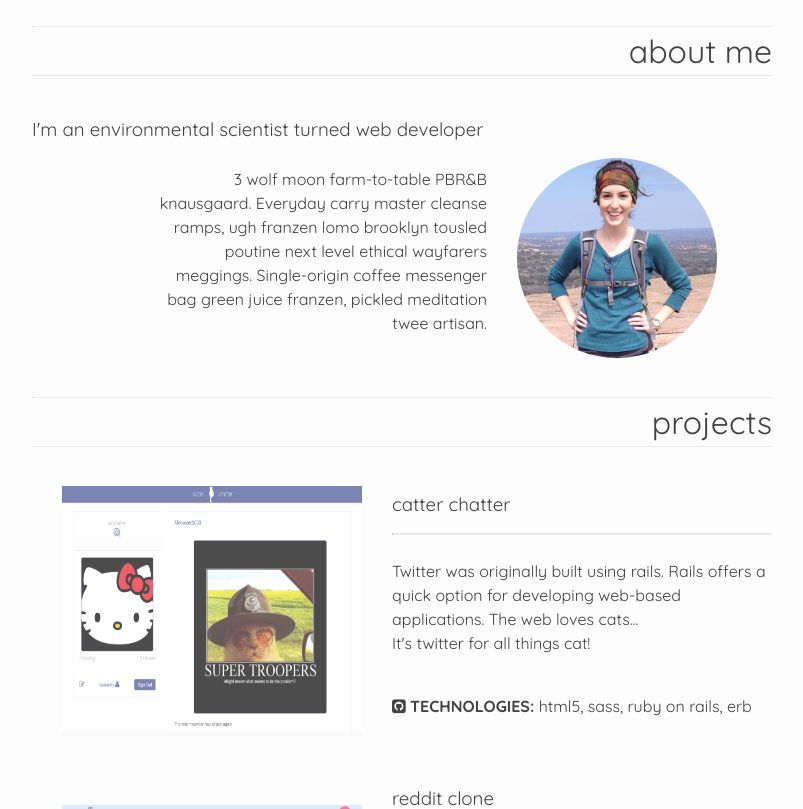
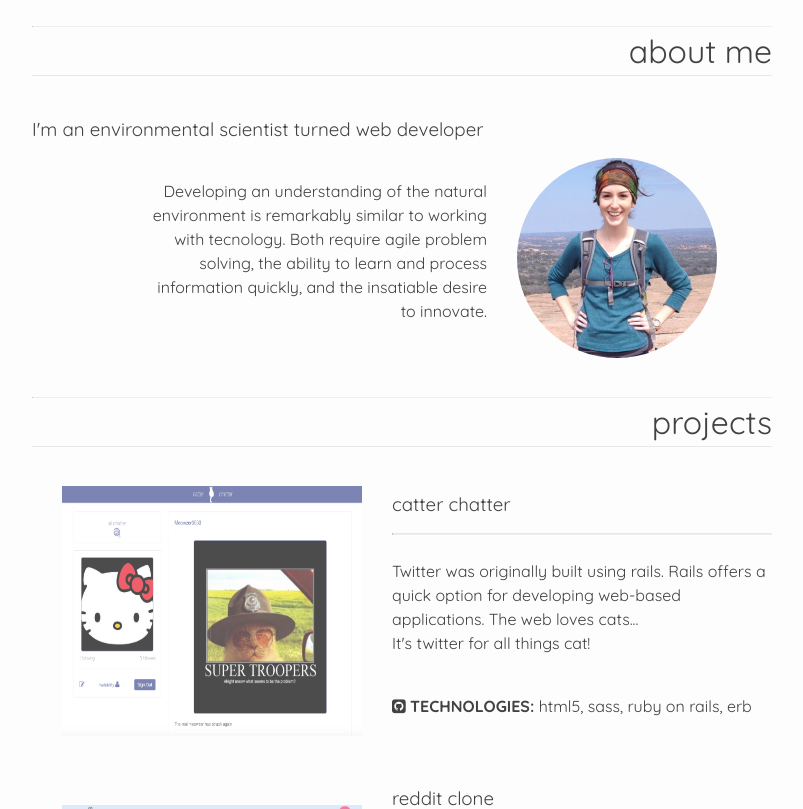
Before and after one commit to emilycritter/emilycritter.io, a Jekyll site: the page built from index.html, in a window 1280 px wide and 900 px high, scrolled down 615 px, cut to the strip 91-900 px from the top of the window. Shown: the whole strip, without its empty margins (238-1041 px from the left). Built offline with Jekyll 4.4.1, drawn with Linux system fonts in a browser that asks for light colours; nearby versions of some CDN libraries.

```diff
--- a/_includes/aboutme.html
+++ b/_includes/aboutme.html
@@ -6,10 +6,9 @@
   <ul>
     <li>
       <p>
-        3 wolf moon farm-to-table PBR&amp;B knausgaard.
-        Everyday carry master cleanse ramps, ugh franzen lomo brooklyn
-        tousled poutine next level ethical wayfarers meggings. Single-origin
-        coffee messenger bag green juice franzen, pickled meditation twee artisan.
+        Developing an understanding of the natural environment is remarkably similar to working with
+        tecnology. Both require agile problem solving, the ability to learn and process information quickly,
+        and the insatiable desire to innovate.
       </p>
     </li>
     <li>
--- a/_includes/portfolio.html
+++ b/_includes/portfolio.html
@@ -22,7 +22,7 @@
         </p>
         <br>
         <p>
-          <a href="https://github.com/emilycritter/tiy-lab6-twitter">
+          <a href="https://github.com/emilycritter/tiy-lab6-twitter" target="_blank">
             <i class="fa fa-github-square"></i> <strong>TECHNOLOGIES:</strong> html5, sass, ruby on rails, erb
           </a>
         </p>
@@ -47,7 +47,7 @@
           learned in the first five weeks of intensive coursework.
         </p>
         <p>
-          <a href="https://github.com/emilycritter/lab5-reddit">
+          <a href="https://github.com/emilycritter/lab5-reddit" target="_blank">
             <i class="fa fa-github-square"></i> <strong>TECHNOLOGIES:</strong> html5, sass, ruby on rails, erb, ruby gems (mechanize)
           </a>
         </p>
```
